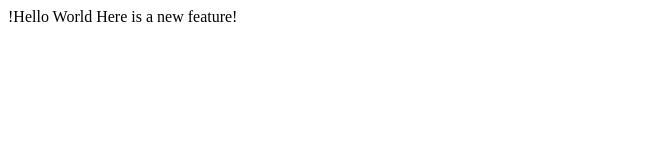
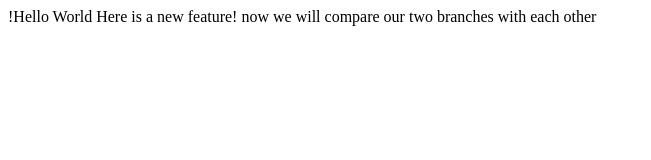
Before and after one commit to 123dangirajesh/Lecture1, a plain HTML site: page index.html in a window 1280 px wide. Shown: the whole page, without its empty margins (0-651 px from the left). Drawn offline with Linux system fonts and the light colour scheme.

Commit message:
Update index.html

```diff
--- a/index.html
+++ b/index.html
@@ -6,5 +6,6 @@
   <body>
     !Hello World
     Here is a new feature!
+        now we will compare our two branches with each other
     </body>
 </hmtl>
```
